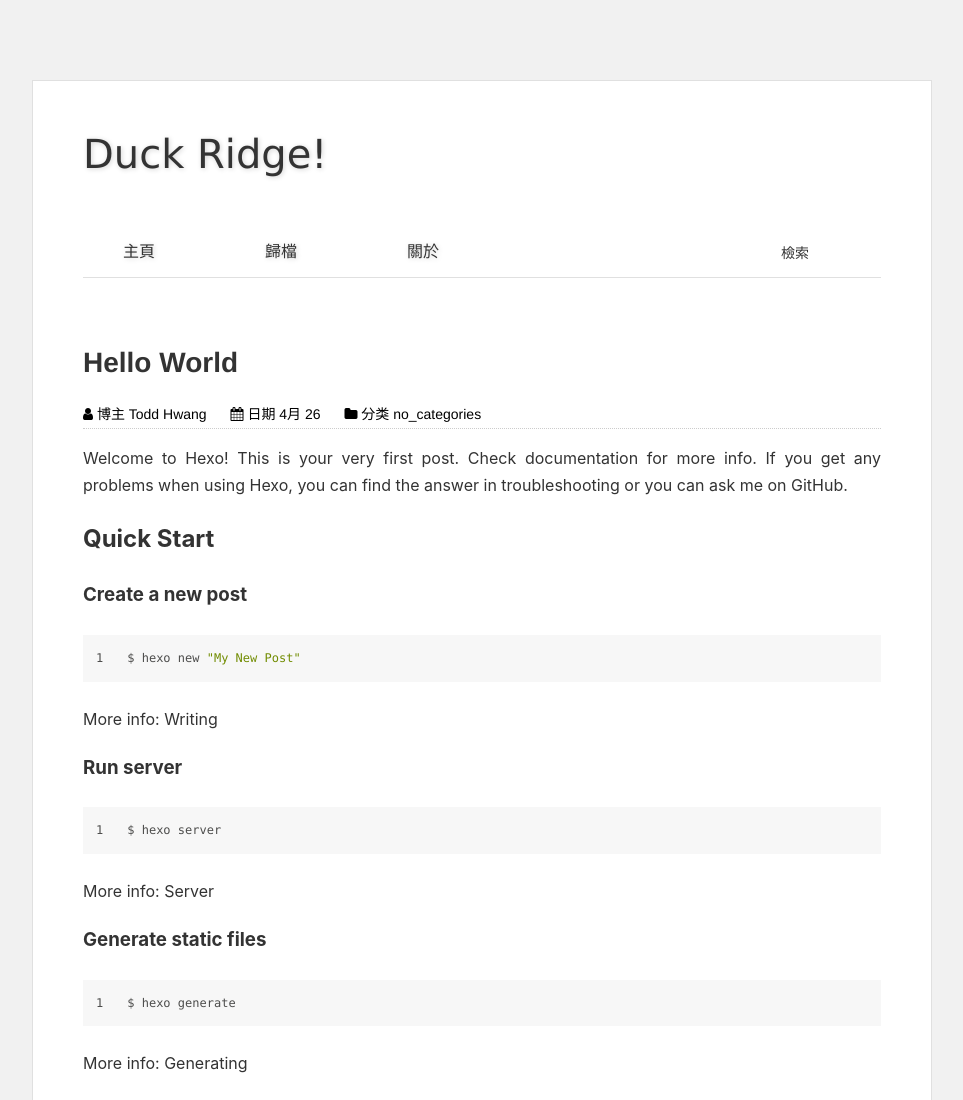
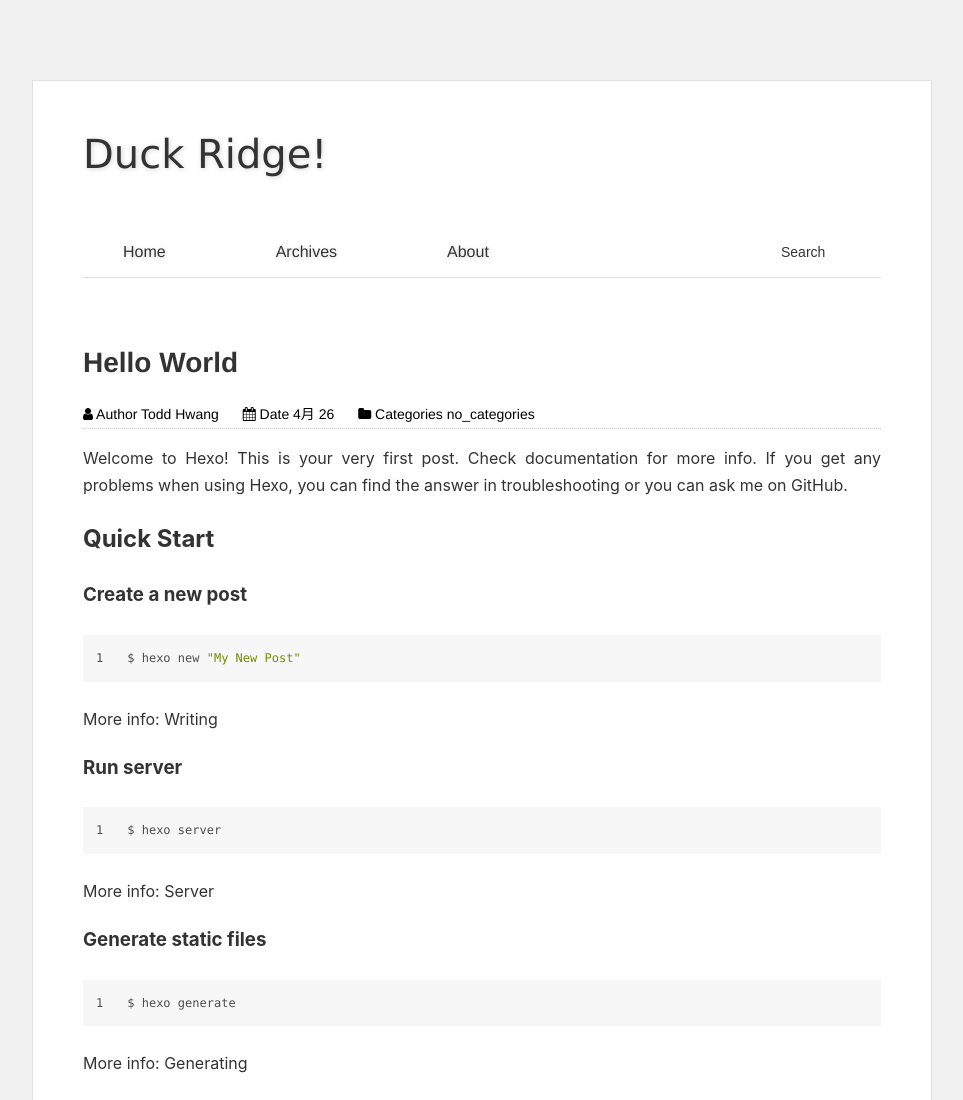
Before and after one commit to duck-ridge/duck-ridge.github.io, a plain HTML site: page 2023/04/26/hello-world/index.html in a window 1280 px wide. Shown: the top 1100 px of the page, without its empty margins (158-1121 px from the left). Drawn offline with Linux system fonts and the light colour scheme; a script that the page names is missing.

Commit message:
Site updated: 2023-04-26 14:46:02

```diff
--- a/2023/04/26/hello-world/index.html
+++ b/2023/04/26/hello-world/index.html
@@ -47,18 +47,18 @@
 
 	<nav id="nav-menu" class="clearfix">
 		<form id="search" method="post" action="./" role="search">
-			<input id="search-input" type="text" name="s" class="inputbox" value="檢索" onfocus="if (value =='檢索'){value =''}" onblur="if (value ==''){value='檢索'}">
+			<input id="search-input" type="text" name="s" class="inputbox" value="Search" onfocus="if (value =='Search'){value =''}" onblur="if (value ==''){value='Search'}">
 		</form>
 		<ul>
 
 
-        <li><a class="main-nav-link" href="/duck-ridge.github.io/">主頁</a></li>
+        <li><a class="main-nav-link" href="/duck-ridge.github.io/">Home</a></li>
 
 
-        <li><a class="main-nav-link" href="/duck-ridge.github.io/archives">歸檔</a></li>
+        <li><a class="main-nav-link" href="/duck-ridge.github.io/archives">Archives</a></li>
 
 
-        <li><a class="main-nav-link" href="/duck-ridge.github.io/about">關於</a></li>
+        <li><a class="main-nav-link" href="/duck-ridge.github.io/about">About</a></li>
 
 		</ul>
 	</nav>
@@ -66,9 +66,9 @@
     <section id="main" class="clearfix"><article class="post-detail">
   <h1 class="post-title"><a href="/duck-ridge.github.io/">Hello World</a></h1>
   <ul class="post-meta">
-  <li><i class="fa fa-user"></i> 博主 Todd Hwang</li>
-  <li><i class="fa fa-calendar"></i> 日期 4月 26</li>
-  <li><i class="fa fa-folder"></i> 分类
+  <li><i class="fa fa-user"></i> Author Todd Hwang</li>
+  <li><i class="fa fa-calendar"></i> Date 4月 26</li>
+  <li><i class="fa fa-folder"></i> Categories
 
     no_categories
 
```
Also changed, not shown: 2023/04/26/test2/index.html (+7 -7 lines), 2023/04/26/日志测试/index.html (+7 -7 lines), about/index.html (+4 -4 lines), archives/2023/04/index.html (+4 -4 lines), archives/2023/index.html (+4 -4 lines), archives/index.html (+4 -4 lines), index.html (+4 -4 lines).
